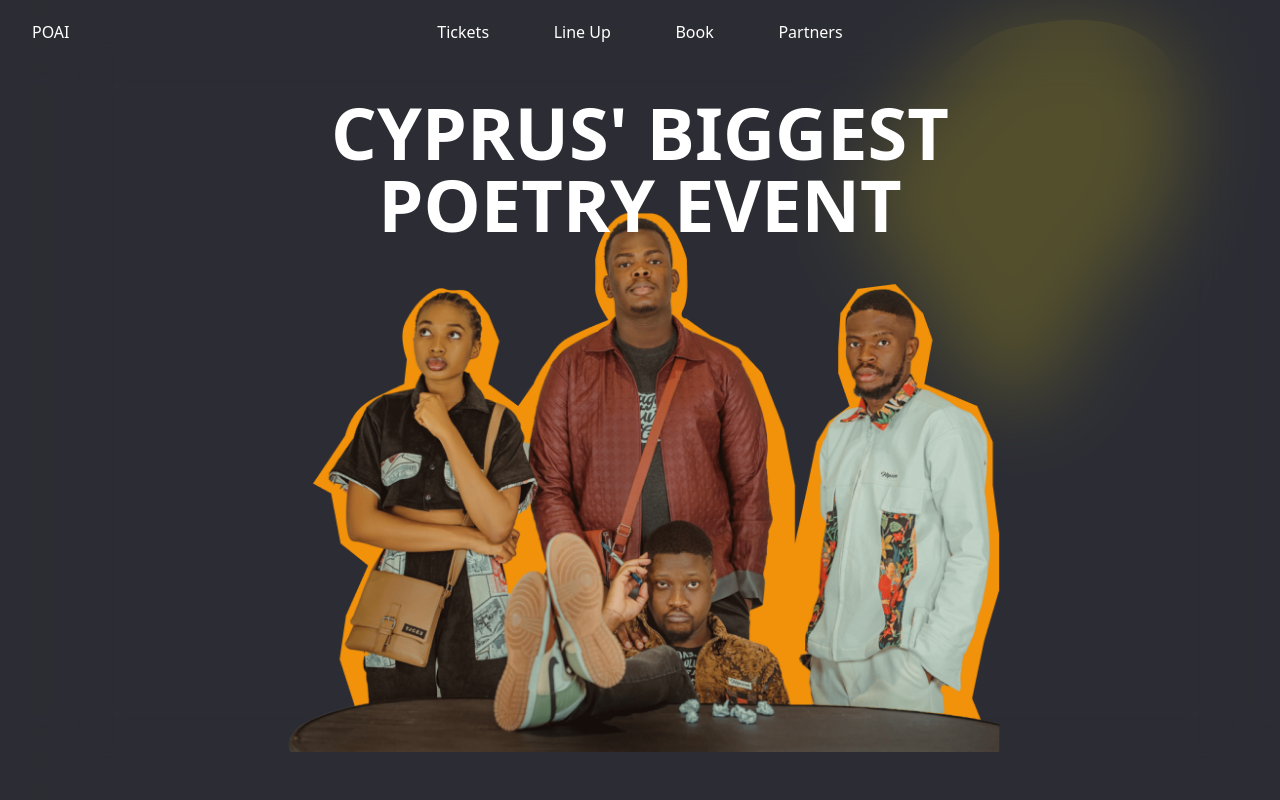
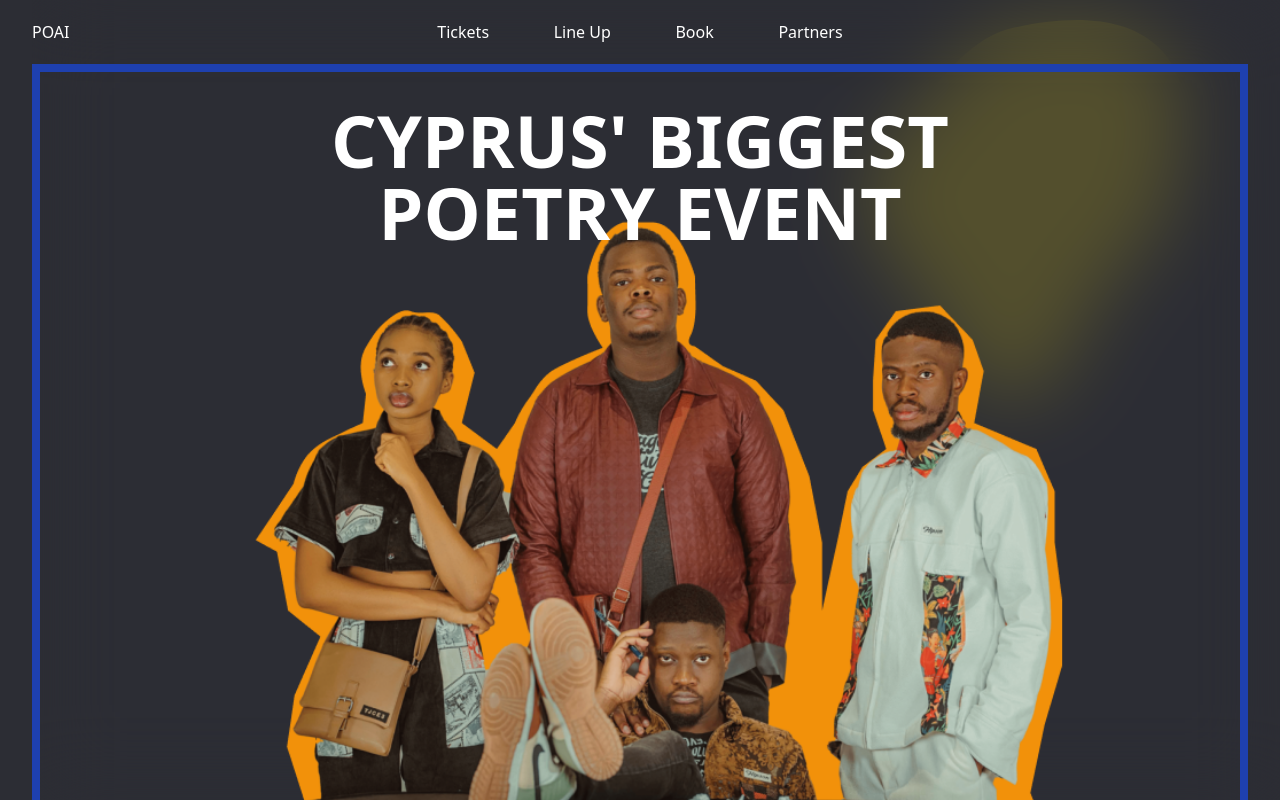
Before and after one commit to ayowayne123/POAI-BKM-Tickets, a Next.js app: page / in a window 1280 px wide. Built offline with nearby package versions, Linux system fonts and the light colour scheme.

Commit message:
Fixing hero 3

```diff
--- a/components/main.jsx
+++ b/components/main.jsx
@@ -7,7 +7,7 @@ import Link from 'next/link'
 
 function Main() {
   return (
-    <div id='home' className='container overflow-hidden w-full min-h-screen relative'>
+    <div id='home' className='container overflow-hidden w-full h-screen relative'>
      <div className=' ' >
         <span className=' backdrop-blur-[40px] -z-10 h-full w-full absolute '> </span>
   <span className='absolute  -z-20 inset-x-0 top-5 flex flex-row justify-center translate-x-[30%] items-center mx-auto' >
@@ -28,12 +28,12 @@ function Main() {
 
     </div>
     </div>
-    <div className='w-full h-full flex justify-between  flex-col '>
+    <div className='w-full h-full flex justify-between  flex-col border-8 border-blue-800'>
     <span className='text-7xl w-full flex-col z-30 uppercase font-bold translate-y-8 flex items-center justify-center text-center'>
     <span>Cyprus&apos; biggest  </span>
     <span>poetry event </span></span>
-<span className='uppercase w-full font-bold  flex items-center justify-center '>
-  <Image src={BkmMain} alt='Poets on an Island' className='w-3/5' /> </span>
+<span className='uppercase w-full h-full font-bold  grid relative '>
+  <Image src={BkmMain} alt='Poets on an Island' className='w-full object-contain' fill/> </span>
   </div>
     </div>
   )
```
